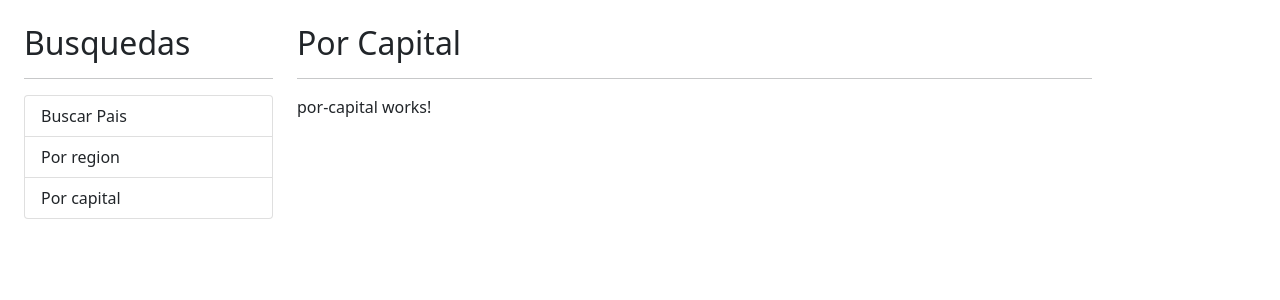
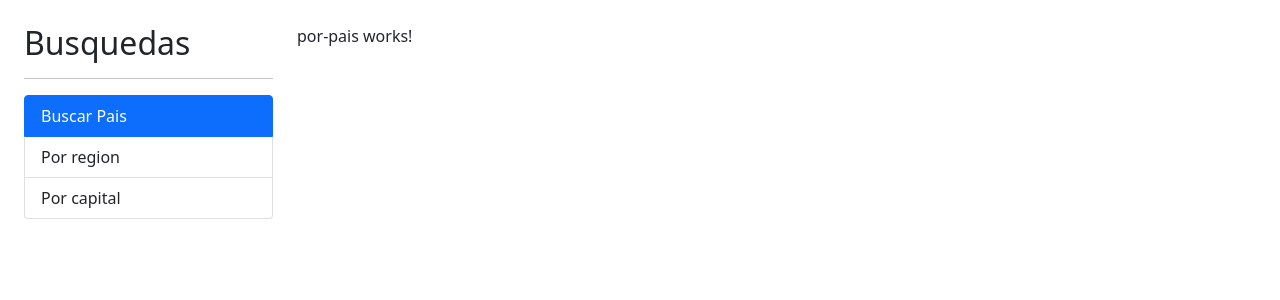
Before and after one commit to JoharryJC/angular-search-countries-app, an Angular app: page / in a window 1280 px wide. Shown: the top 300 px of the page. Built offline with nearby package versions, Linux system fonts and the light colour scheme.

Commit message:
RouterLinks in Application

```diff
--- a/src/app/app.component.html
+++ b/src/app/app.component.html
@@ -3,15 +3,26 @@
         <h2>Busquedas</h2>
         <hr>
         <ul class="list-group">
-            <li class="list-group-item">Buscar Pais</li>
-            <li class="list-group-item">Por region</li>
-            <li class="list-group-item">Por capital</li>
+            <li routerLink=""
+                routerLinkActive="active"
+                [routerLinkActiveOptions]="{exact : true}"
+                class="list-group-item">
+                Buscar Pais
+            </li>
+            <li routerLink="region"
+                routerLinkActive="active"
+                class="list-group-item">
+                Por region
+            </li>
+            <li routerLink="capital"
+                routerLinkActive="active"
+                class="list-group-item">
+                Por capital
+            </li>
         </ul>
     </div>
     <div class="col">
-        <h2>Por Capital</h2>
-        <hr>
-        <app-por-capital></app-por-capital>
+        <router-outlet></router-outlet>
     </div>
 
 </div>
--- a/src/app/app.module.ts
+++ b/src/app/app.module.ts
@@ -4,6 +4,7 @@
 import { AppComponent } from './app.component';
 import { PaisModule } from './pais/pais.module';
 import { SharedModule } from './shared/shared.module';
+import { AppRoutingModule } from './app-routing.module';
 
 @NgModule({
   declarations: [
@@ -11,6 +12,7 @@
   ],
   imports: [
     BrowserModule,
+    AppRoutingModule,
     PaisModule,
     SharedModule
   ],
```
Also changed, not shown: src/app/app-routing.module.ts (added, +45 -0 lines).
